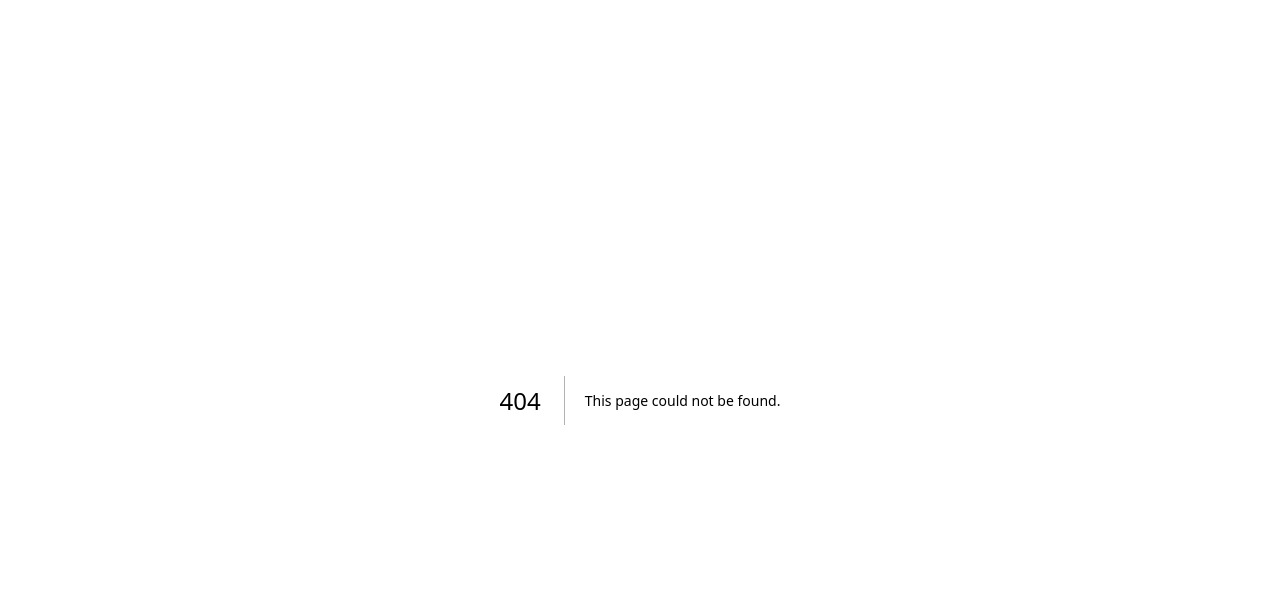
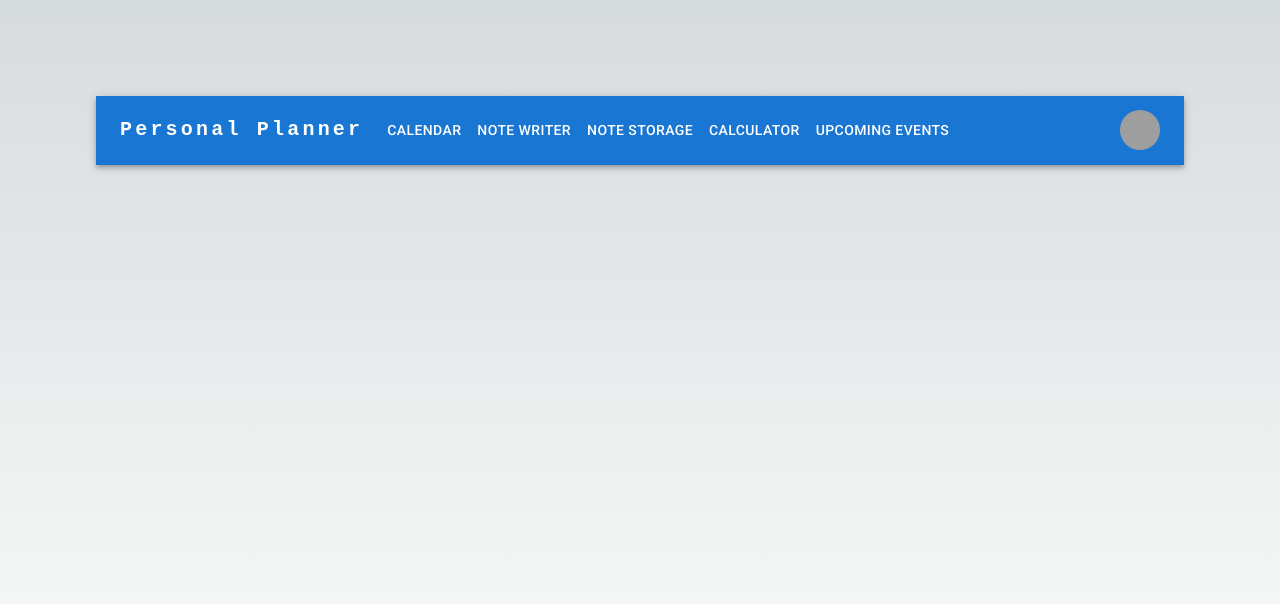
Before and after one commit to Thofire/frontend-planner-app, a Next.js app: page /Page2 in a window 1280 px wide. Before the commit this address had no page. Shown: the top 604 px of the page. Built offline with nearby package versions, Linux system fonts and the light colour scheme; grey boxes are pictures that could not be loaded.

Commit message:
Fixed Routing
Fixed routing issues to allow app to view other pages

```diff
--- a/next.config.js
+++ b/next.config.js
@@ -1,4 +1,5 @@
 /** @type {import('next').NextConfig} */
-const nextConfig = {}
-
+const nextConfig = {
+  /* config options here */
+}
 module.exports = nextConfig
--- a/src/app/page.js
+++ b/src/app/Page2/page.js
@@ -1,11 +1,10 @@
-import CustomAppBar from './components/appbar'
-import NewPostPage from './components/newPostPage'
+import CustomAppBar from "../components/appbar"
 
-export default function Home() {
+
+export default function Page2() {
   return (
     <main className="flex min-h-screen flex-col items-center justify-between p-24">
     <CustomAppBar/>
-    <NewPostPage/>
       <div className="z-10 max-w-5xl w-full items-center justify-between font-mono text-sm lg:flex">
       </div>
     </main>
--- /dev/null
+++ b/src/app/components/Calculator/Button2/index.js
@@ -0,0 +1,9 @@
+const Button2 = ({ className, value, onClick }) => {
+    return (
+      <button className={className} onClick={onClick}>
+        {value}
+      </button>
+    );
+  };
+
+  export default Button2;
--- /dev/null
+++ b/src/app/components/Calculator/wrapper/index.js
@@ -0,0 +1,5 @@
+const Wrapper = ({ children }) => {
+  return <div className="wrapper">{children}</div>;
+};
+
+export default Wrapper;
--- a/src/app/components/newPostPage.js
+++ b/src/app/components/newPostPage.js
@@ -3,7 +3,7 @@ import * as React from 'react';
 import { useState } from 'react';
 import {  createEditor} from 'slate'
 import { Slate,  withReact,  } from 'slate-react'
-import withEmbeds from './Editor/Elements/withEmbeds'
+import withEmbeds from './Editor/Elements/withEmbeds';
 import Editor from './Editor';
 const initialValue = [
     {
--- a/src/app/globals.css
+++ b/src/app/globals.css
@@ -25,3 +25,36 @@ body {
     )
     rgb(var(--background-start-rgb));
 }
+
+.wrapper {
+  width: 340px;
+  height: 540px;
+  padding: 10px;
+  border-radius: 10px;
+  background-color: #485461;
+  background-image: linear-gradient(315deg, #485461 0%, #28313b 74%);
+}
+
+.screen {
+  height: 100px;
+  width: 100%;
+  margin-bottom: 10px;
+  padding: 0 10px;
+  background-color: #4357692d;
+  border-radius: 10px;
+  display: flex;
+  align-items: center;
+  justify-content: flex-end;
+  color: white;
+  font-weight: bold;
+  box-sizing: border-box;
+}
+
+.buttonBox {
+  width: 100%;
+  height: calc(100% - 110px);
+  display: grid;
+  grid-template-columns: repeat(4, 1fr);
+  grid-template-rows: repeat(5, 1fr);
+  grid-gap: 10px;
+}
--- a/src/app/next.config.js
+++ /dev/null
@@ -1,12 +0,0 @@
-module.exports = {
-    basePath: '/pages',
-    async redirects() {
-      return [
-        {
-          source: '/pages',
-          destination: '/',
-          permanent: true,
-        },
-      ]
-    },
-  }
```
Also changed, not shown: src/app/components/Calculator/Buttonbox/index.js (added), src/app/components/Calculator/display/index.js (added).
